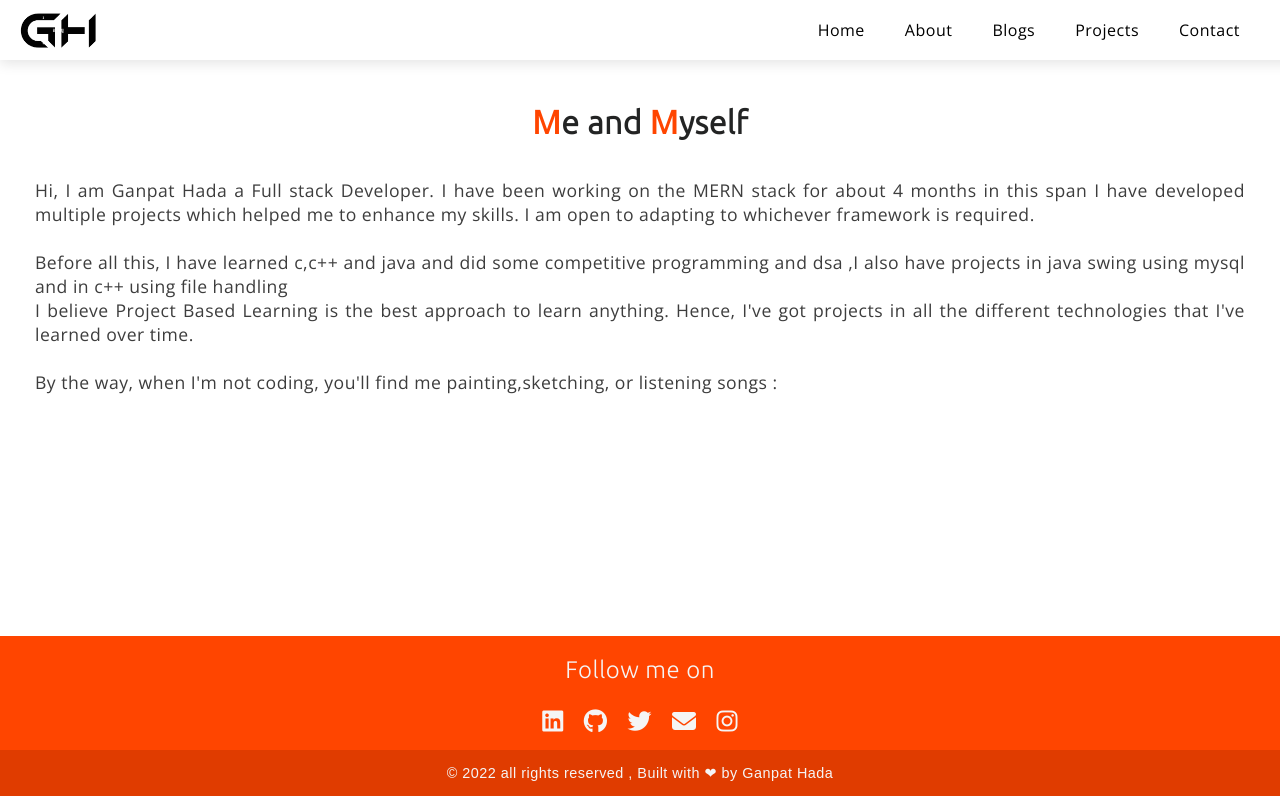
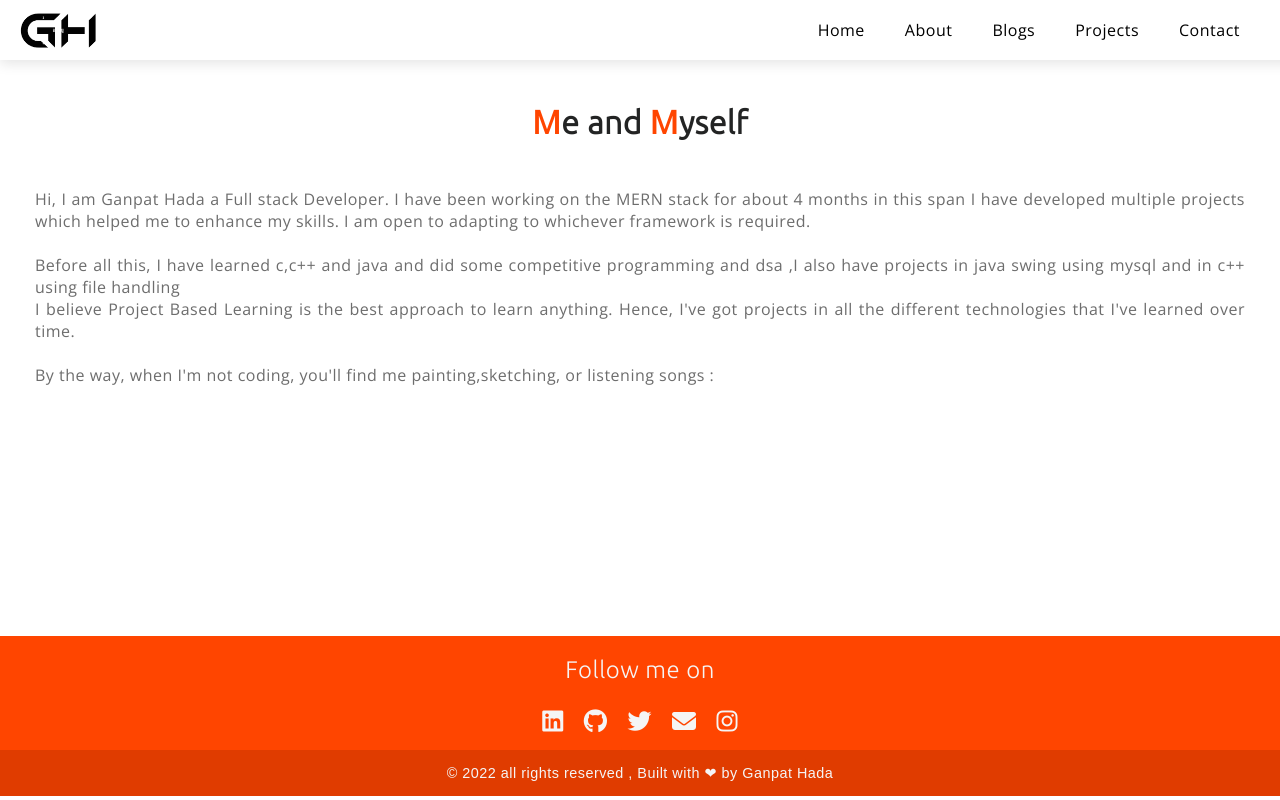
Before and after one commit to GanpatHada/ganpathada-portfolio, a React (Create React App) app: page /about in a window 1280 px wide. Built offline with nearby package versions, Linux system fonts and the light colour scheme; a web font is replaced by a local one.

Commit message:
fix footer

```diff
--- a/src/App.css
+++ b/src/App.css
@@ -386,7 +386,7 @@ footer i{
   color: #3d3d3dc4;
   font-size: 1.2rem;
 }
-#cards p,.blogs span{
+#cards p,.blogs span,#about p{
   margin: 10px 0px;
   margin-bottom: 20px;
   color: #6d6d6d;
@@ -409,8 +409,6 @@ footer i{
 }
 #about div {
   padding: 15px;
-  color: #3d3d3d;
-  font-size: 1.1rem;
   text-align: justify;
 }
 .blogslist{
--- a/src/components/About.js
+++ b/src/components/About.js
@@ -5,13 +5,13 @@ const About = () => {
     <div id="about" className='mainblocks'>
       <h1><span>M</span>e and <span>M</span>yself</h1>
       <div>
-        Hi, I am Ganpat Hada a Full stack  Developer. I have been working on the MERN stack for about 4 months in this span I have developed multiple projects which helped me to enhance my skills. I am open to adapting to whichever framework is required. <br /><br />
+        <p>Hi, I am Ganpat Hada a Full stack  Developer. I have been working on the MERN stack for about 4 months in this span I have developed multiple projects which helped me to enhance my skills. I am open to adapting to whichever framework is required. <br /><br />
 
-        Before all this, I have learned c,c++ and java and did some competitive programming and dsa ,I also have projects in java swing using mysql and in c++ using file handling <br />
+          Before all this, I have learned c,c++ and java and did some competitive programming and dsa ,I also have projects in java swing using mysql and in c++ using file handling <br />
 
-        I believe Project Based Learning is the best approach to learn anything. Hence, I've got projects in all the different technologies that I've learned over time. <br /><br />
+          I believe Project Based Learning is the best approach to learn anything. Hence, I've got projects in all the different technologies that I've learned over time. <br /><br />
 
-        By the way, when I'm not coding, you'll find me painting,sketching, or listening songs :
+          By the way, when I'm not coding, you'll find me painting,sketching, or listening songs :</p>
       </div>
     </div>
   )
```
